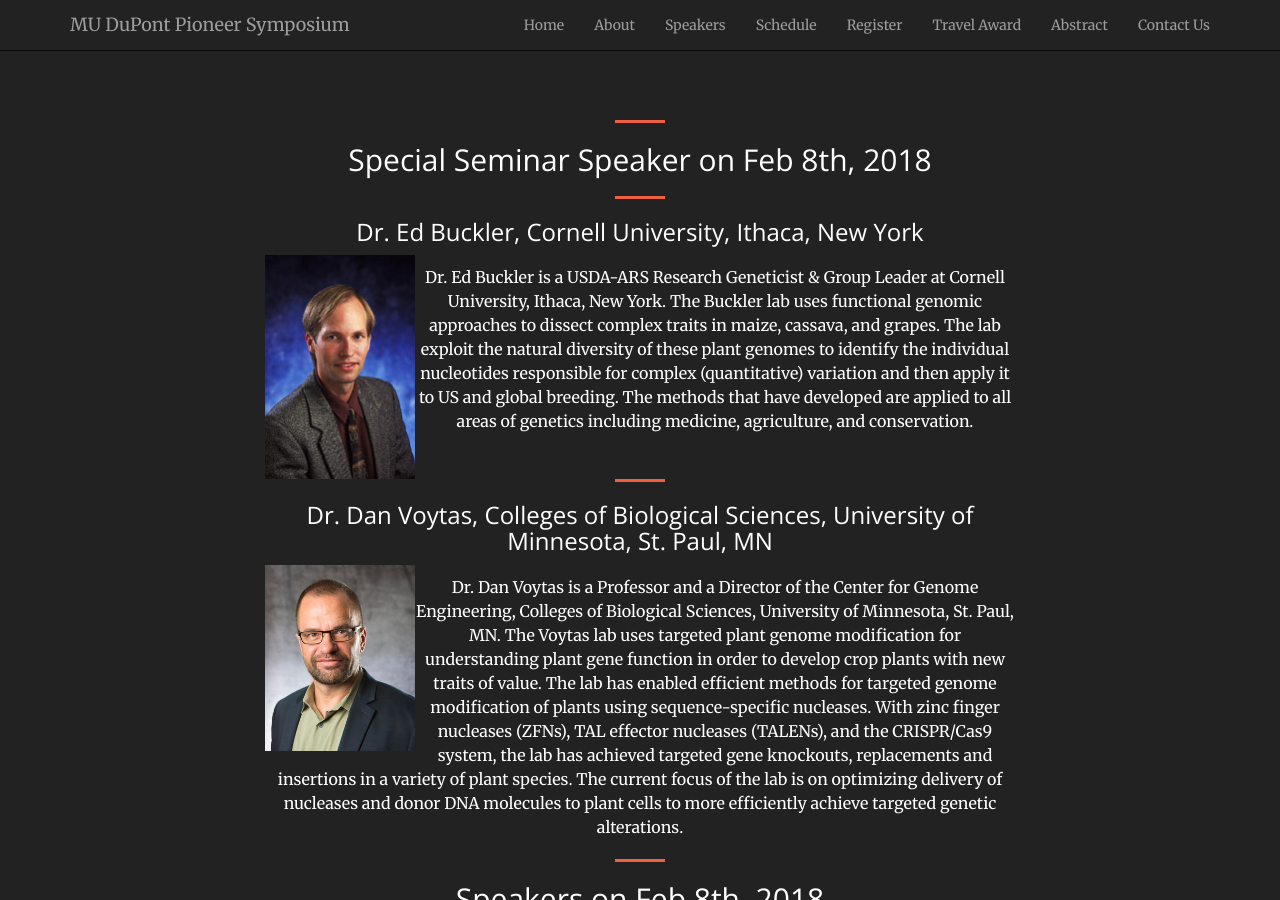
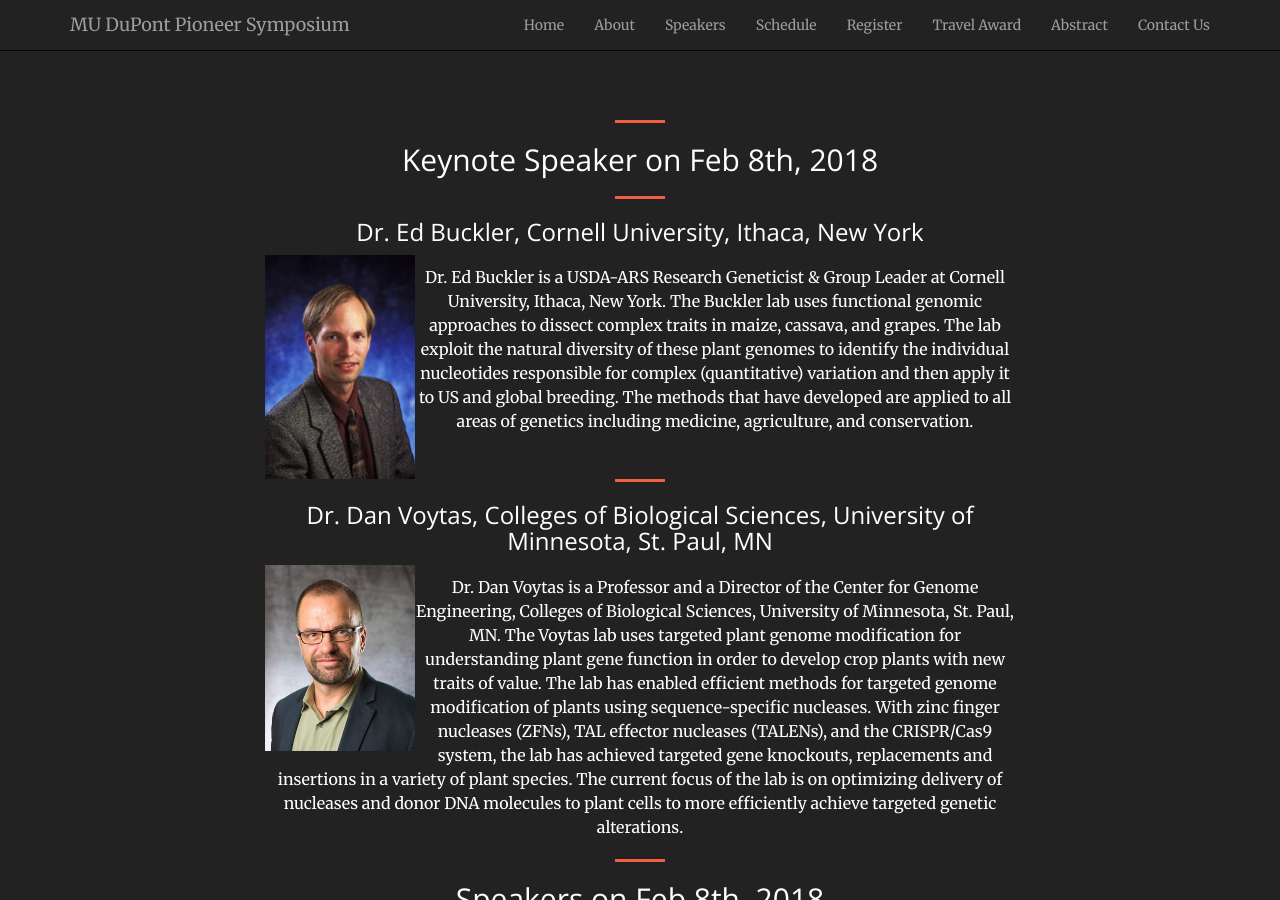
Before and after one commit to mupioneersymposium/mupioneersymposium.github.io, a Jekyll site: the page built from speakers.md, in a window 1280 px wide and 900 px high. Built offline with Jekyll 4.4.1, drawn with Linux system fonts in a browser that asks for light colours.

Commit message:
Update speakers.md

```diff
--- a/speakers.md
+++ b/speakers.md
@@ -3,7 +3,7 @@ layout: regular
 ---
 
 <hr style="clear: both;" />
-## Special Seminar Speaker on Feb 8th, 2018
+## Keynote Speaker on Feb 8th, 2018
 <hr style="clear: both;" />
 
 
```
